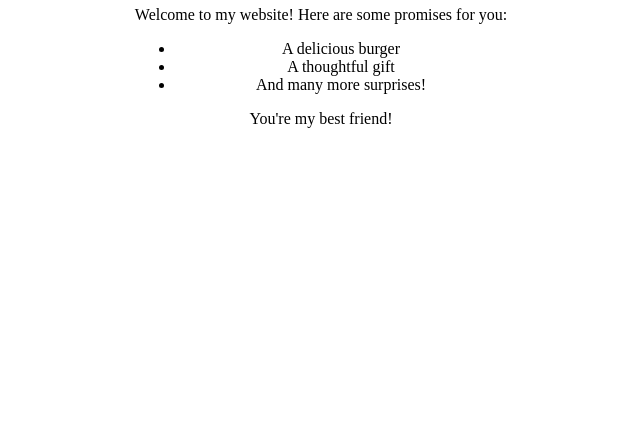
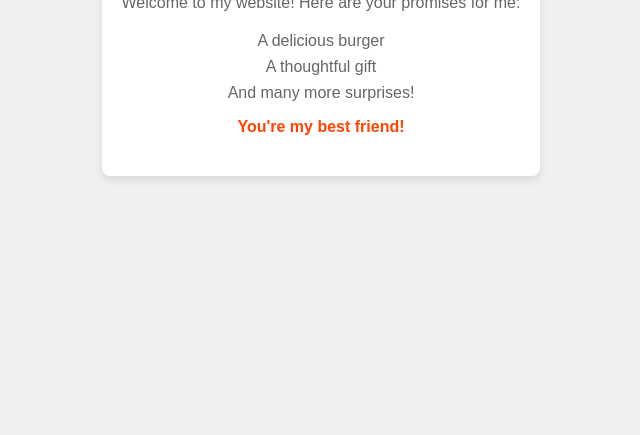
Before and after one commit to Himanshuchoudhary311999/jenkins, a website: page public/index.html in a window 1280 px wide. Shown: the part 365-800 px from the top of the page, without its empty margins (319-959 px from the left). Drawn offline with Linux system fonts and the light colour scheme.

Commit message:
Update index.html

```diff
--- a/public/index.html
+++ b/public/index.html
@@ -11,23 +11,53 @@
             align-items: center;
             height: 100vh;
             margin: 0;
+            font-family: Arial, sans-serif;
+            background-color: #f0f0f0;
         }
 
         .content {
             text-align: center;
+            padding: 20px;
+            border-radius: 8px;
+            box-shadow: 0 4px 8px rgba(0, 0, 0, 0.1);
+            background-color: #fff;
+        }
+
+        h1 {
+            color: #333;
+        }
+
+        p {
+            color: #666;
+            margin-bottom: 20px;
+        }
+
+        ul {
+            list-style-type: none;
+            padding: 0;
+        }
+
+        li {
+            color: #666;
+            margin-bottom: 8px;
+        }
+
+        p.best-friend {
+            font-weight: bold;
+            color: #ff4500;
         }
     </style>
 </head>
 <body>
     <div class="content">
         <h1>Hello, Gaurav!</h1>
-        <p>Welcome to my website! Here are some promises for you:</p>
+        <p>Welcome to my website! Here are your promises for me:</p>
         <ul>
             <li>A delicious burger</li>
             <li>A thoughtful gift</li>
             <li>And many more surprises!</li>
         </ul>
-        <p>You're my best friend!</p>
+        <p class="best-friend">You're my best friend!</p>
     </div>
 </body>
 </html>
```
